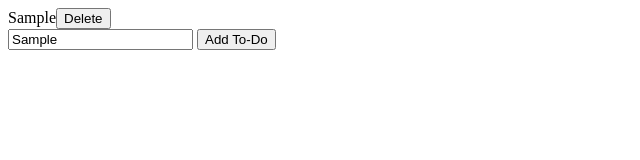
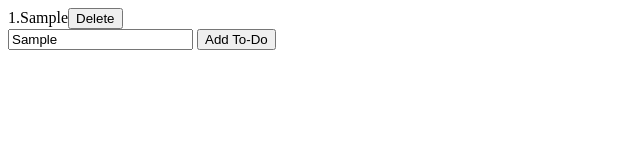
Before and after one commit to Yug-Gupta/Java-Daily-Practice, a plain HTML site: page JavascriptByCohort/DOM/ToDo list/index2.html in a window 1280 px wide. Both pictures are taken after typing "Sample" into the empty fields and a click on the button "Add To-Do". Shown: the full height of the page, 0-640 px from the left. Drawn offline with Linux system fonts and the light colour scheme.

Commit message:
Daily Java Practice

```diff
--- a/JavascriptByCohort/DOM/ToDo list/index2.html
+++ b/JavascriptByCohort/DOM/ToDo list/index2.html
@@ -11,13 +11,14 @@
     <button onclick="addTodo()">Add To-Do</button>
 </body>
 <script>
+    let ctr = 1;
     function addTodo(){
-        let ctr = 1;
         const inp = document.getElementById("inp");
         const value = inp.value;
         const spanEl = document.createElement("span");
         const buttonEl = document.createElement("button");
-        spanEl.innerHTML = value;
+        spanEl.innerHTML = ctr+"."+value;
+        ctr++;
         buttonEl.innerHTML = "Delete";
         const divEl = document.createElement("div");
         divEl.appendChild(spanEl);
```
